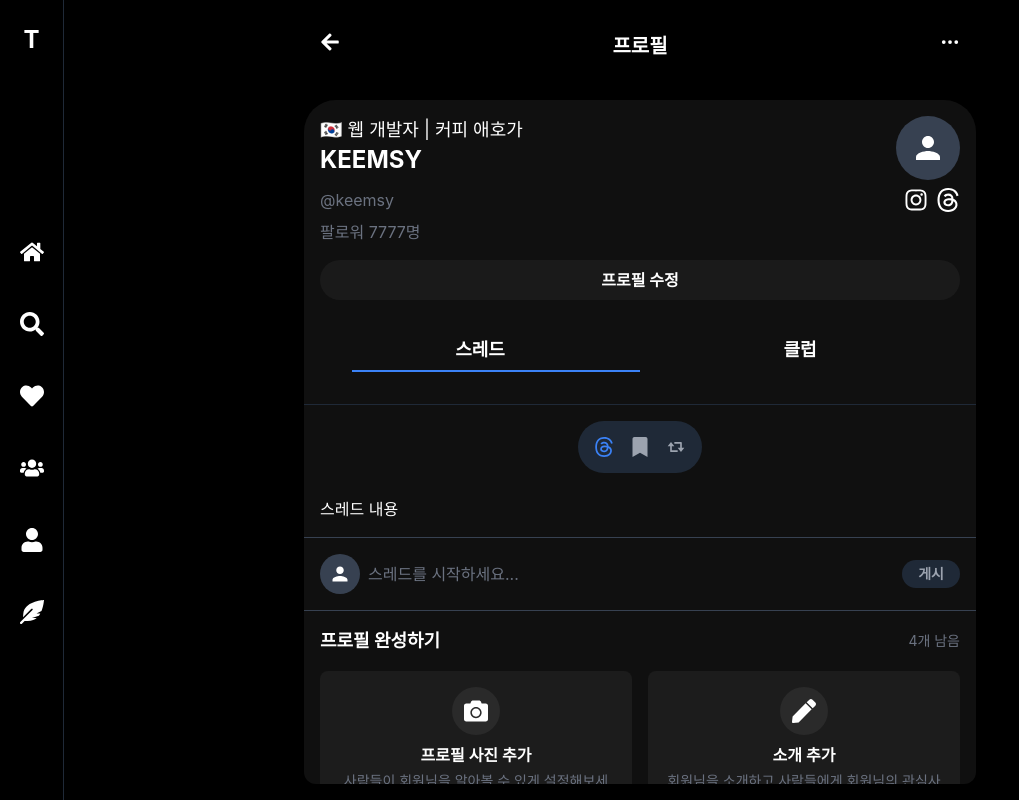
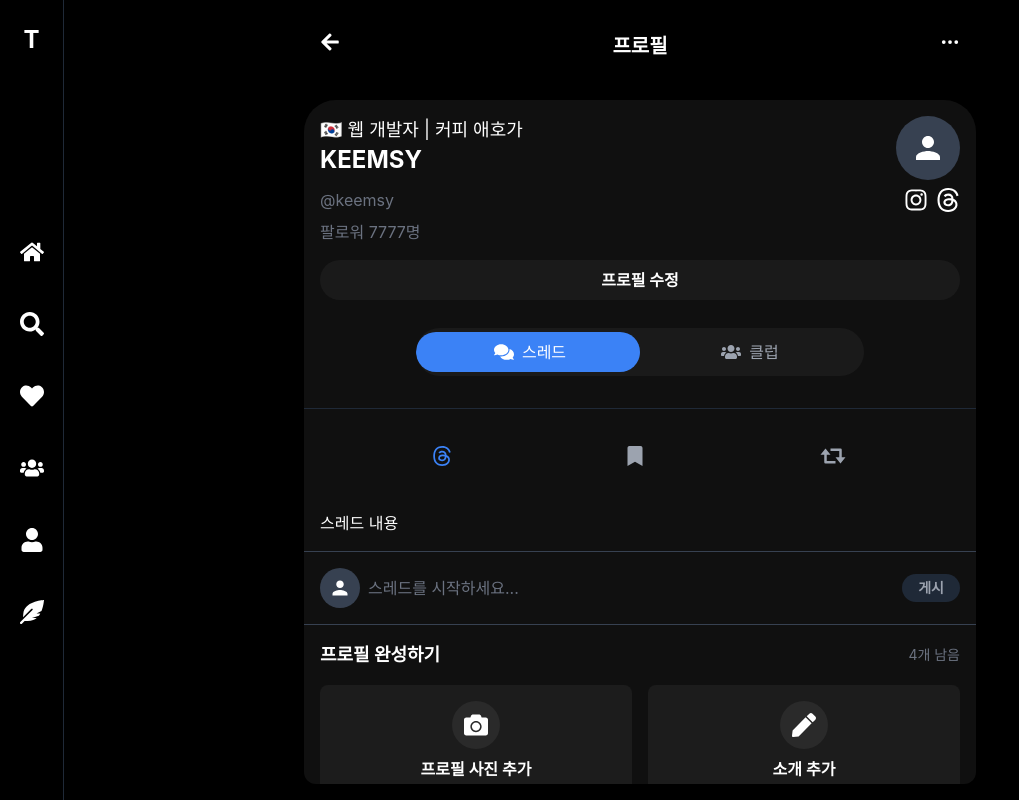
Before and after one commit to KEEMSY/sns-nextJs, a Next.js app: page /profile/1 in a window 1280 px wide. Shown: the whole page, without its empty margins (0-1019 px from the left). Built offline with nearby package versions, Linux system fonts and the light colour scheme.

Commit message:
Edit: 마이 페이지 디자인 요소 수정 - 스레드, 클럽을 구분하기 쉽도록 디자인 수정 - 스레드 선택 시, 스레드, 저장된 스레드, 공유한 스레드의 명확한 인지를 할 수 있도록 코드 수정

```diff
--- a/src/components/ProfileDetail.tsx
+++ b/src/components/ProfileDetail.tsx
@@ -1,9 +1,10 @@
 'use client'
 
-import React, { useState, useEffect } from 'react'
-import { FaInstagram, FaCamera, FaPen, FaUserPlus, FaBookmark } from 'react-icons/fa'
+import React, { useState, useEffect, useRef } from 'react'
+import { FaInstagram, FaCamera, FaPen, FaUserPlus, FaBookmark, FaThreads, FaUsers } from 'react-icons/fa'
 import { IoMdPerson } from 'react-icons/io'
 import { SiThreads } from 'react-icons/si'
+import { FaComments } from 'react-icons/fa'
 import { BiRepost } from 'react-icons/bi'
 import { motion } from 'framer-motion'
 import Layout from './Layout'
@@ -15,11 +16,54 @@ interface ProfileDetailProps {
 }
 
 const ProfileDetail: React.FC<ProfileDetailProps> = ({ userId }) => {
-  const [activeTab, setActiveTab] = useState<TabType>('threads')
+  const [activeTab, setActiveTab] = useState<'threads' | 'clubs'>('threads')
   const [activeThreadView, setActiveThreadView] = useState<'threads' | 'saved' | 'reposts'>('threads')
   const [isComposeModalOpen, setIsComposeModalOpen] = useState(false)
   const [user, setUser] = useState<any>(null)
   const [userClubs, setUserClubs] = useState<any[]>([])
+
+  const [barWidth, setBarWidth] = useState(0);
+  const [barLeft, setBarLeft] = useState(0);
+  const [threadBarWidth, setThreadBarWidth] = useState(0);
+  const [threadBarLeft, setThreadBarLeft] = useState(0);
+  const tabRefs = useRef<(HTMLButtonElement | null)[]>([]);
+  const threadViewRefs = useRef<(HTMLButtonElement | null)[]>([]);
+  const threadViewContainerRef = useRef<HTMLDivElement>(null);
+
+  const measureTab = () => {
+    const activeTabIndex = tabs.indexOf(activeTab);
+    const activeTabElement = tabRefs.current[activeTabIndex];
+    if (activeTabElement) {
+      const tabRect = activeTabElement.getBoundingClientRect();
+      const parentRect = activeTabElement.offsetParent!.getBoundingClientRect();
+      setBarWidth(tabRect.width * 0.6);
+      setBarLeft(tabRect.left - parentRect.left + (tabRect.width * 0.2));
+    }
+  };
+
+  const measureThreadView = () => {
+    const activeViewIndex = ['threads', 'saved', 'reposts'].indexOf(activeThreadView);
+    const activeViewElement = threadViewRefs.current[activeViewIndex];
+    const container = threadViewContainerRef.current;
+    if (activeViewElement && container) {
+      const viewRect = activeViewElement.getBoundingClientRect();
+      const containerRect = container.getBoundingClientRect();
+      const iconWidth = activeViewElement.querySelector('svg')?.getBoundingClientRect().width || 0;
+      setThreadBarWidth(iconWidth);
+      setThreadBarLeft(viewRect.left - containerRect.left + (viewRect.width - iconWidth) / 2);
+    }
+  };
+
+  useEffect(() => {
+    measureTab();
+    measureThreadView();
+    window.addEventListener('resize', measureTab);
+    window.addEventListener('resize', measureThreadView);
+    return () => {
+      window.removeEventListener('resize', measureTab);
+      window.removeEventListener('resize', measureThreadView);
+    };
+  }, [activeTab, activeThreadView]);
 
   useEffect(() => {
     const foundUser = dummyUsers.find(u => u.userId === userId);
@@ -36,6 +80,11 @@ const ProfileDetail: React.FC<ProfileDetailProps> = ({ userId }) => {
     clubs: '클럽'
   }
 
+  const tabIcons = {
+    threads: FaComments,
+    clubs: FaUsers
+  }
+
   const renderContent = () => {
     switch(activeTab) {
       case 'threads':
@@ -43,11 +92,12 @@ const ProfileDetail: React.FC<ProfileDetailProps> = ({ userId }) => {
           <div>
             {isCurrentUser && (
               <div className="flex justify-center mb-6">
-                <div className="inline-flex bg-gray-800 rounded-full p-2">
-                  {['threads', 'saved', 'reposts'].map((view) => (
+                <div ref={threadViewContainerRef} className="flex justify-between rounded-full p-2 w-full max-w-md relative">
+                  {['threads', 'saved', 'reposts'].map((view, index) => (
                     <motion.button
                       key={view}
-                      className={`p-2 rounded-full text-sm font-medium transition-all duration-200 ${
+                      ref={el => threadViewRefs.current[index] = el}
+                      className={`flex items-center justify-center p-2 rounded-full text-sm font-medium transition-all duration-200 ${
                         activeThreadView === view ? 'text-blue-500' : 'text-gray-400'
                       }`}
                       whileHover={{ scale: 1.1 }}
@@ -57,9 +107,18 @@ const ProfileDetail: React.FC<ProfileDetailProps> = ({ userId }) => {
                     >
                       {view === 'threads' && <SiThreads size={20} />}
                       {view === 'saved' && <FaBookmark size={20} />}
-                      {view === 'reposts' && <BiRepost size={20} />}
+                      {view === 'reposts' && <BiRepost size={30} />}
                     </motion.button>
                   ))}
+                  <motion.div
+                    className="absolute bottom-0 h-0.5 bg-blue-500"
+                    initial={false}
+                    animate={{
+                      left: threadBarLeft,
+                      width: threadBarWidth
+                    }}
+                    transition={{ type: "spring", stiffness: 300, damping: 30 }}
+                  />
                 </div>
               </div>
             )}
@@ -120,25 +179,37 @@ const ProfileDetail: React.FC<ProfileDetailProps> = ({ userId }) => {
           </button>
         )}
         <div className="flex justify-center mt-3 mb-4 relative w-full">
-          <div className="relative flex w-full max-w-2xl justify-between">
-            {tabs.map((tab) => (
-              <button
-                key={tab}
-                className={`text-white font-semibold px-4 py-2 flex-1 text-lg ${activeTab === tab ? 'text-blue-500' : ''}`}
-                onClick={() => setActiveTab(tab)}
-              >
-                {tabNames[tab]}
-              </button>
-            ))}
+          <div className="relative flex w-full max-w-md bg-[#1a1a1a] rounded-full overflow-hidden p-1">
             <motion.div
-              className="absolute bottom-0 h-0.5 bg-blue-500"
+              className="absolute top-1 bottom-1 rounded-full bg-blue-500"
+              layoutId="activeTabBackground"
               initial={false}
               animate={{
-                left: `calc(${tabs.indexOf(activeTab) * 50}% + 5%)`,
-                width: 'calc(90% / 2)'
+                left: activeTab === 'threads' ? '0%' : '50%',
+                right: activeTab === 'threads' ? '50%' : '0%',
               }}
               transition={{ type: "spring", stiffness: 300, damping: 30 }}
             />
+            {tabs.map((tab, index) => {
+              const Icon = tabIcons[tab];
+              return (
+                <motion.button
+                  key={tab}
+                  ref={el => tabRefs.current[index] = el}
+                  className={`relative z-10 flex items-center justify-center py-2 px-4 flex-1 transition-all duration-200 ${
+                    activeTab === tab
+                      ? 'text-white'
+                      : 'text-gray-400'
+                  }`}
+                  onClick={() => setActiveTab(tab)}
+                  whileHover={activeTab !== tab ? { scale: 1.05 } : {}}
+                  whileTap={{ scale: 0.95 }}
+                >
+                  <Icon size={20} className="mr-2" />
+                  <span className="font-medium">{tabNames[tab]}</span>
+                </motion.button>
+              );
+            })}
           </div>
         </div>
       </div>
@@ -196,7 +267,7 @@ const ProfileDetail: React.FC<ProfileDetailProps> = ({ userId }) => {
                     <FaUserPlus className="text-white" size={24} />
                   </div>
                   <h4 className="font-semibold mb-1">프로필 5개 팔로우</h4>
-                  <p className="text-gray-500 text-sm mb-3">관심 있는 스레드로 피드를 채워 보세요.</p>
+                  <p className="text-gray-500 text-sm mb-3">심 있는 스레드로 피드를 채워 보세요.</p>
                   <button className="bg-white text-black font-bold py-2 px-4 rounded-full w-full">
                     프로필 보기
                   </button>
```
